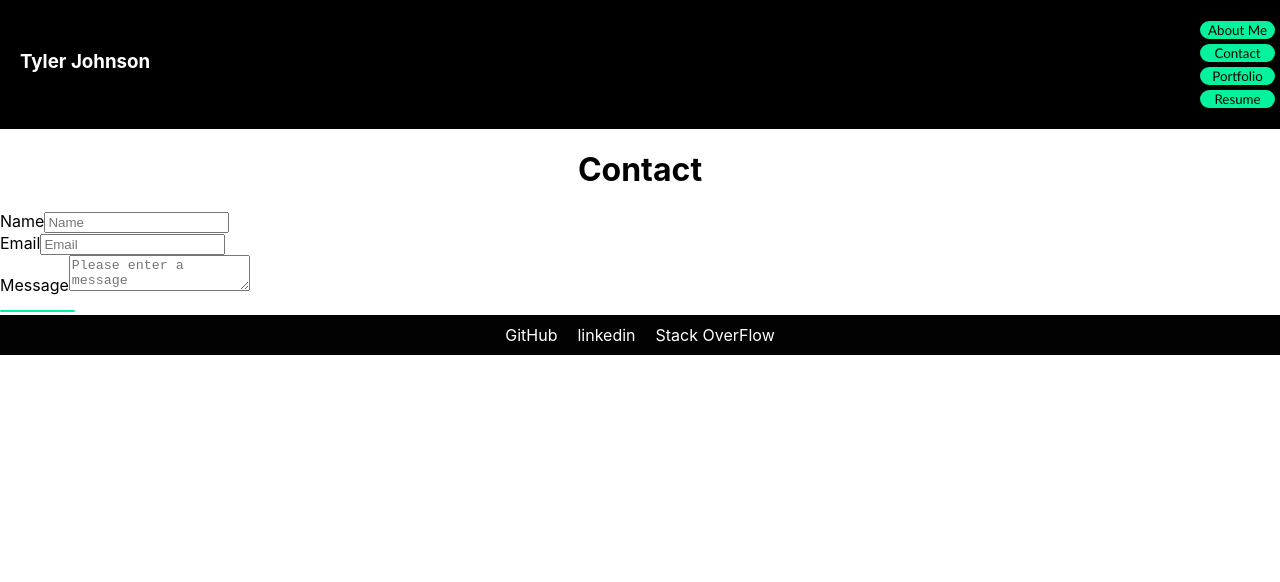
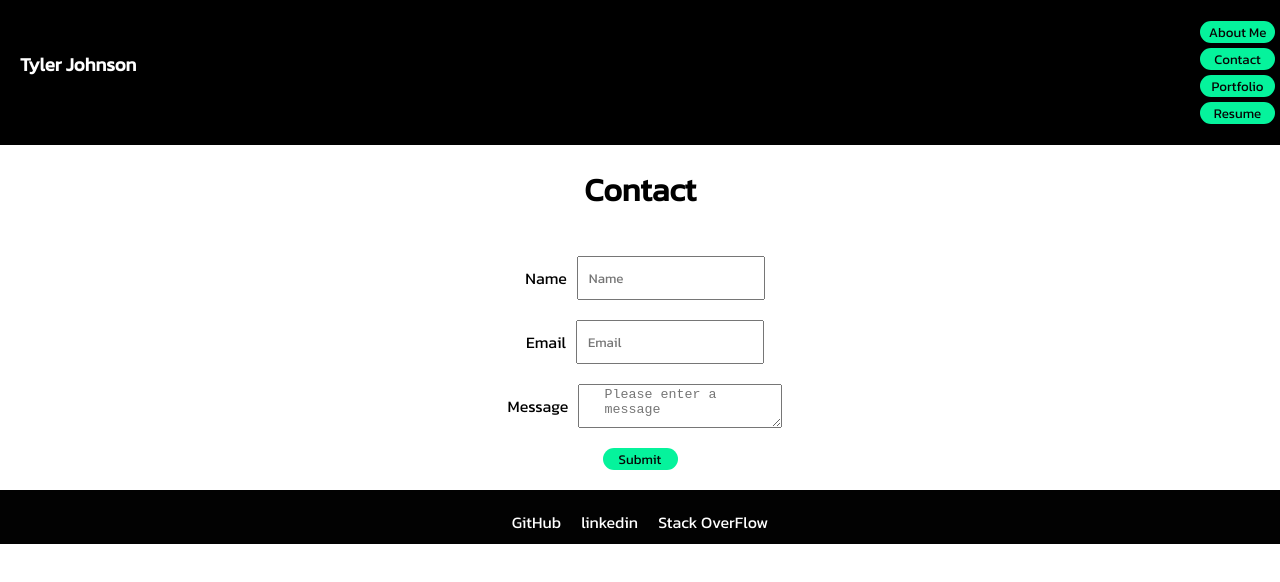
Before and after one commit to BuggyFord/New-Portfolio-React-Version, a React (Create React App) app in the folder my-app/: page / in a window 1280 px wide. Both pictures are taken after a click on the button "Contact". Shown: the top 582 px of the page. Built offline with nearby package versions, Linux system fonts and the light colour scheme.

Commit message:
added styles for aboutme, contact, portfolio, resume, added needed classes and id to target said styles

```diff
--- a/my-app/public/index.html
+++ b/my-app/public/index.html
@@ -3,6 +3,9 @@
   <head>
     <meta charset="utf-8" />
     <link rel="icon" href="%PUBLIC_URL%/favicon.ico" />
+    <link rel="preconnect" href="https://fonts.googleapis.com">
+    <link rel="preconnect" href="https://fonts.gstatic.com" crossorigin>
+    <link href="https://fonts.googleapis.com/css2?family=Dosis&family=Kanit&display=swap" rel="stylesheet">
     <meta name="viewport" content="width=device-width, initial-scale=1" />
     <meta name="theme-color" content="#000000" />
     <meta
--- a/my-app/src/App.css
+++ b/my-app/src/App.css
@@ -17,14 +17,53 @@ border-radius: 50%;
   margin-left: 10px;
 
 }
+.conRow{
+  display: flex;
+  flex-wrap: wrap;
+}
 #bio{
   margin: 20px;
 }
 .footer{
   background-color: rgba(0, 0, 0, 0.992);
+  padding-top: 10px;
 }
 .header{
   background-color: black;
+}
+h1, h3{
+  font-family: 'Kanit', sans-serif;
+
+}
+.projTitle{
+  padding-left: 10px;
+  border-top: 2px solid black;
+}
+p{
+  font-family: 'Kanit', sans-serif;
+  font-size:x-large;
+  border-top: 2px solid black;
+  border-left: 2px solid black;
+  padding:12px;
+}
+form{
+  display: flex;
+  flex-direction: column;
+  padding: 10px;
+
+}
+li{
+  display: flex;
+  justify-content: center;
+  font-family: 'Kanit', sans-serif;
+
+}
+#message{
+  padding-left: 25px;
+}
+.space{
+  padding: 10px;
+  font-family: 'Kanit', sans-serif;
 }
 .name{
   margin-top:50px;
@@ -34,14 +73,44 @@ border-radius: 50%;
   margin:10px;
   color:white;
   text-decoration: none;
+  font-family: 'Kanit', sans-serif;
+}e
+.portLink, .depLink{
+  margin:10px;
+  color:black;
+  text-decoration: none;
+  background-color: rgb(5, 243, 156);
+  font-family: 'Kanit', sans-serif;
+  border-radius: 5px;
+  padding:5px;
+  padding-bottom: 5px;
 }
-a:hover{
+.resumeLink{
+  background-color: rgb(5, 243, 156);
+  margin:10px;
+  color:black;
+  font-size:25px;
+  text-decoration: underline;
+  font-family: 'Kanit', sans-serif;
+  border-radius: 5px;
+  padding:5px;
+  padding-bottom: 5px;
+}
+.resumeLink:hover{
+  transform: scale(1.25);
+  transition: 1.25s;
+}
+.depLink:hover{
+  transform: scale(1.25);
+  transition: 1.25s;
+}
+.footLink:hover{
   color:rgb(5, 243, 156);
   transform: scale(1.25);
   transition: 1.25s;
 }
 button{
-  font-family:'Gill Sans', 'Gill Sans MT', Calibri, 'Trebuchet MS', sans-serif;
+  font-family:'Kanit', sans-serif;
   color:rgb(7, 4, 4);
   background-color: rgb(5, 243, 156);
   border-radius: 25px;
@@ -58,6 +127,10 @@ button:hover{
   list-style:none;
   margin: 5px;
 }
+#subBtn{
+  display: flex;
+  justify-content: center;
+}
 .portPic{
   margin: 25px;
   width: 80%;
--- a/my-app/src/components/aboutMe.js
+++ b/my-app/src/components/aboutMe.js
@@ -4,7 +4,10 @@ import profilePic from '../images/641F3048-249E-4DBB-B38C-22EED00833EE_1_201_a.j
 function About() {
     return(
         <div>
+
             <h1 className="flex-center">AboutMe</h1>
+
+
 
             <img src={profilePic} className="pic"></img>
 
--- a/my-app/src/components/contact.js
+++ b/my-app/src/components/contact.js
@@ -27,11 +27,12 @@ function Contact() {
         <div>
             <h1 className="flex-center">Contact</h1>
             <form onSubmit={onSubmit}>
-                <div>
-                    <label>
+                <div className="flex-center space">
+                    <label className="flex-center space">
                         Name
                     </label>
                     <input
+                    className="space"
                     type="text"
                     id="name"
                     placeholder="Name"
@@ -39,11 +40,12 @@ function Contact() {
                     onChange={(e) => setName(e.target.value)}
                     />
                 </div>
-                <div>
-                    <label htmlFor="email">
+                <div className="flex-center space">
+                    <label htmlFor="email" className="flex-center space">
                         Email
                     </label>
                     <input
+                    className="space"
                     type="email"
                     id="email"
                     placeholder="Email"
@@ -51,8 +53,8 @@ function Contact() {
                     onChange={(e) => setEmail(e.target.value)}
                     />
                 </div>
-                <div>
-                    <label htmlFor="message">
+                <div className="flex-center space">
+                    <label htmlFor="message" className="flex-center space">
                         Message
                     </label>
                     <textarea
@@ -62,9 +64,12 @@ function Contact() {
                     onChange={(e) => setMessage(e.target.value)}
                     />
                 </div>
-                <button type="submit">
+                <div className="flex-center space">
+                <button type="submit" >
+                    Submit
+                </button>
+                </div>
 
-                </button>
             </form>
         </div>
     )
--- a/my-app/src/components/portfolio.js
+++ b/my-app/src/components/portfolio.js
@@ -61,15 +61,16 @@ function Portfolio() {
     return(
         <div>
             <div>
-                <h1 className="flex-center">My Portfolio</h1>
+                <h1 className="flex-center" id="portTitle">My Portfolio</h1>
             </div>
 
                 {projects.map(item => (
                     <div >
-                        <p>{item.title}</p>
+                        <h2 className="projTitle">{item.title}</h2>
+                        <a href={item.github_link} target="_blank" rel="noreferrer" className="depLink">GitHub</a>
+                        <a href={item.link} target="_blank" rel="noreferrer" className="depLink">Deployed</a>
                         <img className="portPic" src={item.image}></img>
-                        <a href={item.github_link} target="_blank" rel="noreferrer">GitHub</a>
-                        <a href={item.link} target="_blank" rel="noreferrer">Deployed</a>
+
                     </div>
                 ))}
 
--- a/my-app/src/components/resume.js
+++ b/my-app/src/components/resume.js
@@ -1,19 +1,20 @@
 import React from "react";
-
+import resume from "../images/updatedResume.pdf";
 function Resume() {
     return(
         <div>
-            <h1>Download My Resume</h1>
-            <div>
+            <h1 className="flex-center">Download My Resume</h1>
+            <span>
             <a
-            href={process.env.PUBLIC_URL + "/images/updatedResume.pdf"}
+            className="flex-center resumeLink"
+            href={resume}
           download="updatedResume.pdf">
-            Download My Resume{" "}
+            Download{" "}
           </a>
-            </div>
+            </span>
 
-        <div>
-            <h2>Skills</h2>
+        <div className="skills">
+            <h2 className="flex-center">Skills</h2>
             <li>HTML</li>
             <li>CSS</li>
             <li>Javascript</li>
```
